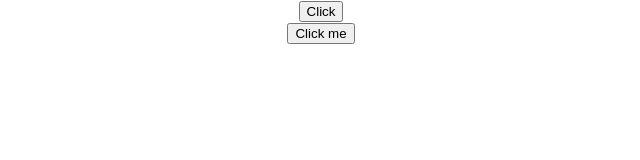
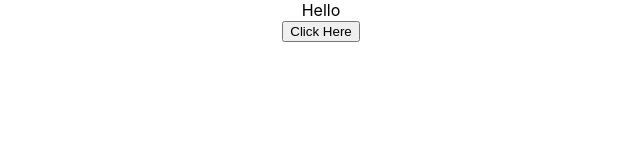
Before and after one commit to comexprt/dev-react-js-training, a React (Create React App) app: page / in a window 1280 px wide. Shown: the top 160 px of the page, without its empty margins (319-959 px from the left). Built offline with nearby package versions, Linux system fonts and the light colour scheme.

Commit message:
ReactJS Tutorial - 14 - Binding Event Handlers

```diff
--- a/src/App.js
+++ b/src/App.js
@@ -8,6 +8,8 @@
 import Counter from './components/Counter'
 import FunctionClick from './components/FunctionClick'
 import ClassClick from './components/ClassClick'
+import EventBind from './components/EventBind'
+
 
 
 // for advance export
@@ -16,8 +18,8 @@
 function App() {
   return (
     <div className="App">
-      <FunctionClick/>
-      <ClassClick/>
+      <EventBind/>
+
       {/* <Counter/> */}
       {/* <Message /> */}
         {/* <Greet name="John" heroName="Captain America">
--- /dev/null
+++ b/src/components/EventBind.js
@@ -0,0 +1,43 @@
+import React, { Component } from 'react'
+
+class EventBind extends Component{
+
+
+    constructor(props){
+        super(props)
+
+        this.state = {
+            message: 'Hello'
+        }
+
+        //best options
+        // this.clickHandler = this.clickHandler.bind(this)
+    }
+
+    // clickHandler(){
+    //     this.setState({
+    //         message: 'Goodbye'
+    //     })
+    // }
+
+    // 2nd part
+    clickHandler = () => {
+        this.setState({
+            message: 'Goodbye!'
+        })
+    }
+
+    render(){
+    return (
+        <div>
+            <div>{this.state.message}</div>
+
+            {/* <button onClick = {this.clickHandler.bind(this)} >Click Here</button> */}
+            {/* <button onClick = {()=>this.clickHandler()} >Click Here</button> */}
+            <button onClick = {this.clickHandler} >Click Here</button>
+         </div>
+    )
+    }
+}
+
+export default EventBind
```
